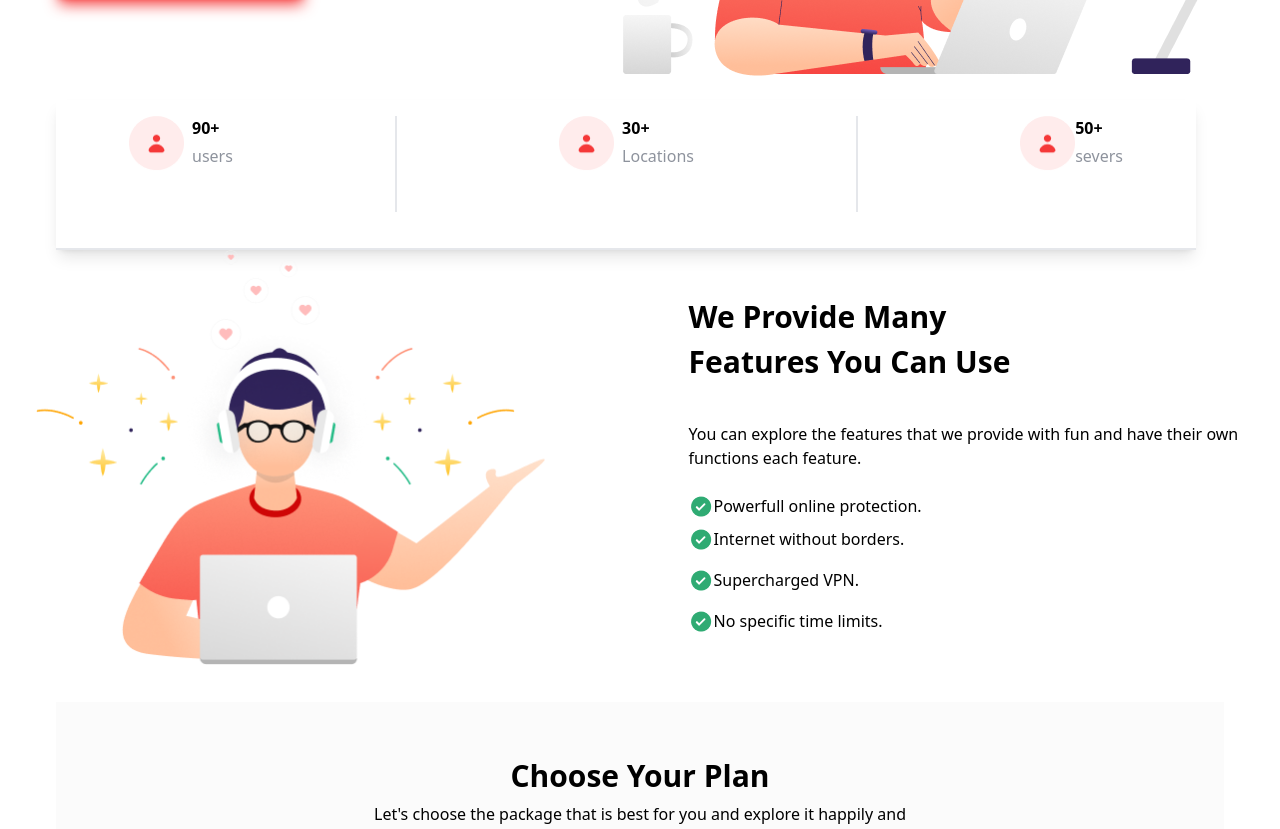
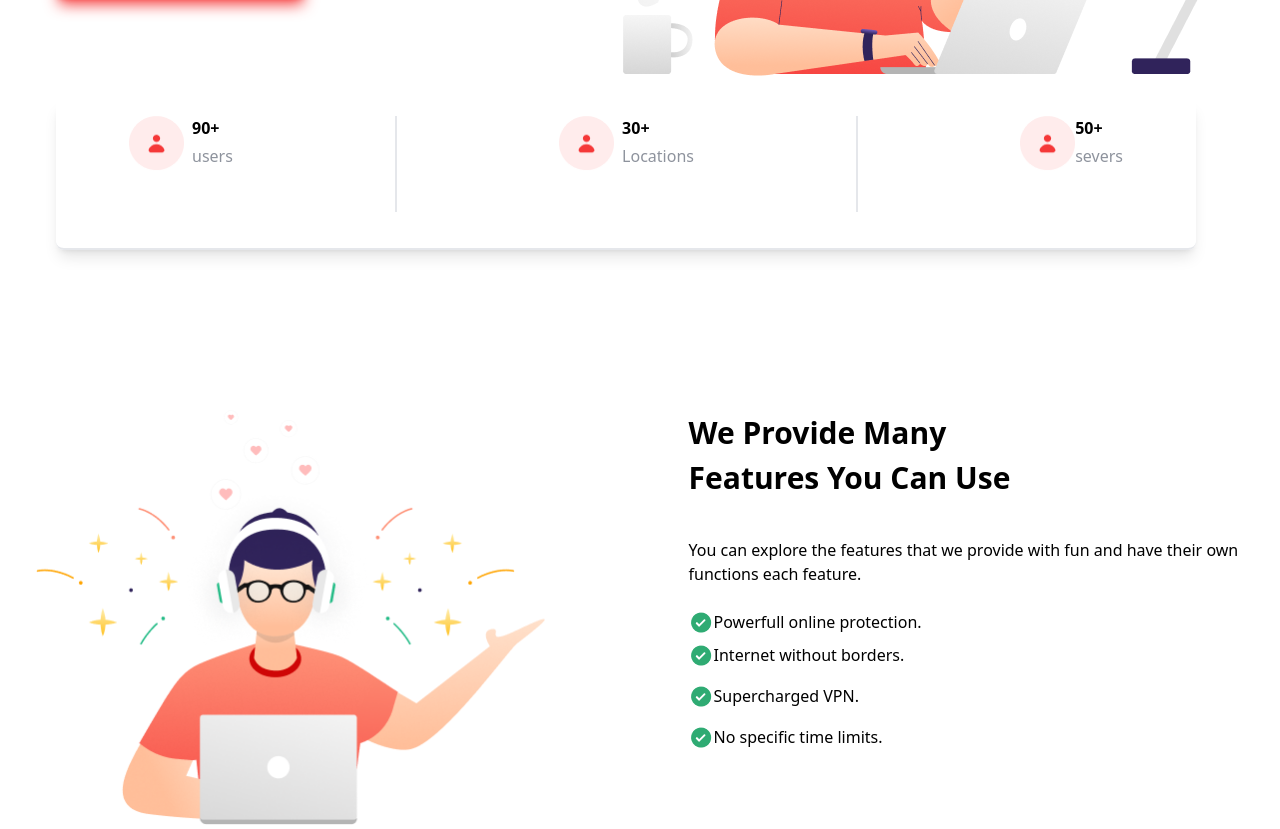
Before and after one commit to Angekarara/tailwind-cloning, a website built with Vite: page index.html in a window 1280 px wide. Shown: the part 387-1216 px from the top of the page. Built offline with nearby package versions, Linux system fonts and the light colour scheme; files whose address does not match are found by name.

Commit message:
new changes

```diff
--- a/index.html
+++ b/index.html
@@ -54,7 +54,7 @@
         </div>
       </div>
       <div
-        class="flex justify-around gap-4 py-4 w-[1140px] h-[150px] border-b-2 shadow-lg"
+        class="flex justify-around gap-4 py-4 w-[1140px] h-[150px] border-b-2 shadow-lg rounded-lg"
       >
         <div class="flex justify-between gap-2">
           <img src="image/user.png" class="w-[55px] h-[55px]" alt="" />
@@ -80,13 +80,13 @@
           </div>
         </div>
       </div>
-      <div class="flex justify-center space-x-36">
+      <div class="flex justify-center space-x-36 py-40">
         <img
           src="image/Illustration 2.png"
           class="w-[508.12px] h-[414.71px]"
           alt=""
         />
-        <div class="flex flex-col space-y-3 py-11">
+        <div class="flex flex-col space-y-3">
           <p class="w-[383.41px] h-[100px] text-[30px] font-bold">
             We Provide Many Features You Can Use
           </p>
```
